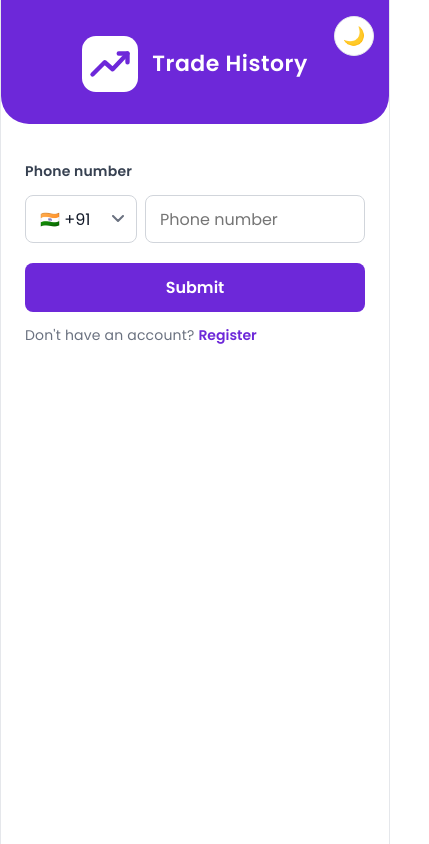
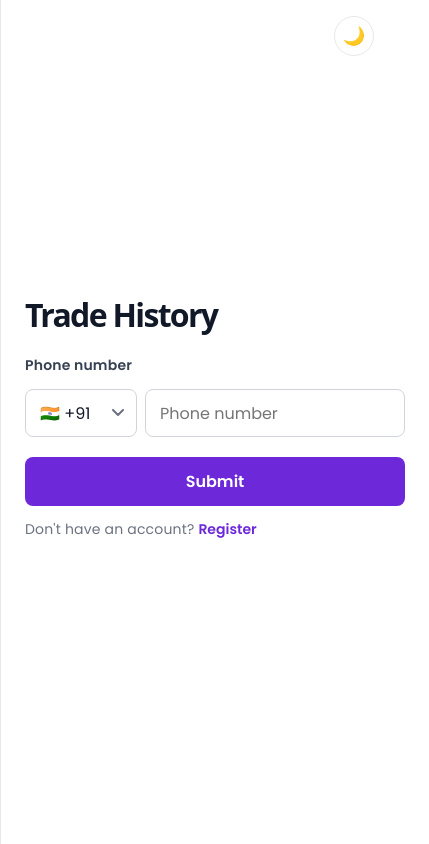
Before and after one commit to test524/tradehistory, a React (Vite) app: page / in a window 390 px wide. Shown: the whole page, 429 px wide, since content can reach past the window. Built offline with nearby package versions, Linux system fonts and the light colour scheme.

Commit message:
Simplify mobile login

```diff
--- a/src/App.css
+++ b/src/App.css
@@ -196,30 +196,7 @@ body {
 }
 
 @media (max-width: 700px) {
-  .login {
-    flex-direction: column;
-  }
   .login__left {
-    flex: 0 0 auto;
-    padding: 36px 16px 32px;
-    border-radius: 0 0 28px 28px;
-  }
-  .login__brand {
-    flex-direction: row;
-    gap: 14px;
-  }
-  .login__logo {
-    width: 56px;
-    height: 56px;
-  }
-  .login__brand-name {
-    font-size: 22px;
-  }
-  .login__right {
-    align-items: flex-start;
-    padding-top: 36px;
-  }
-  .login__title--brand {
     display: none;
   }
   .theme-toggle {
```
